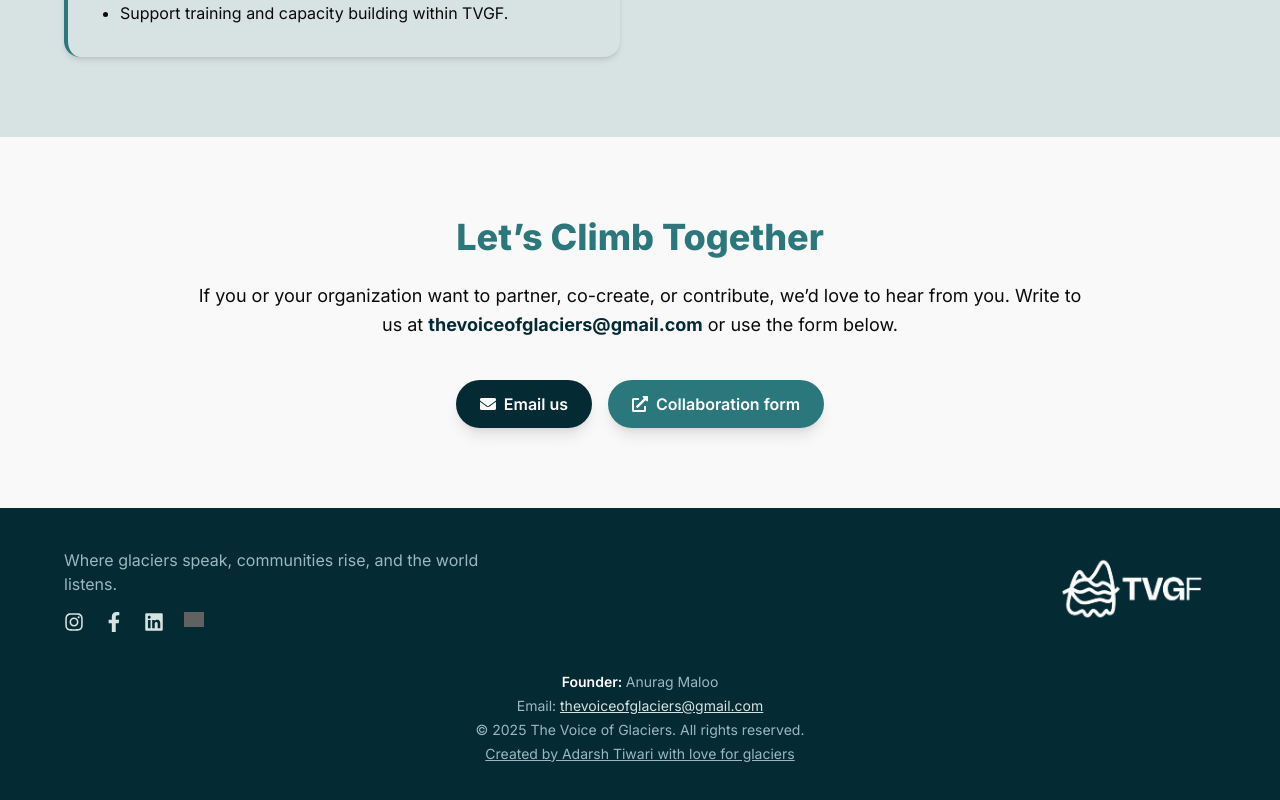
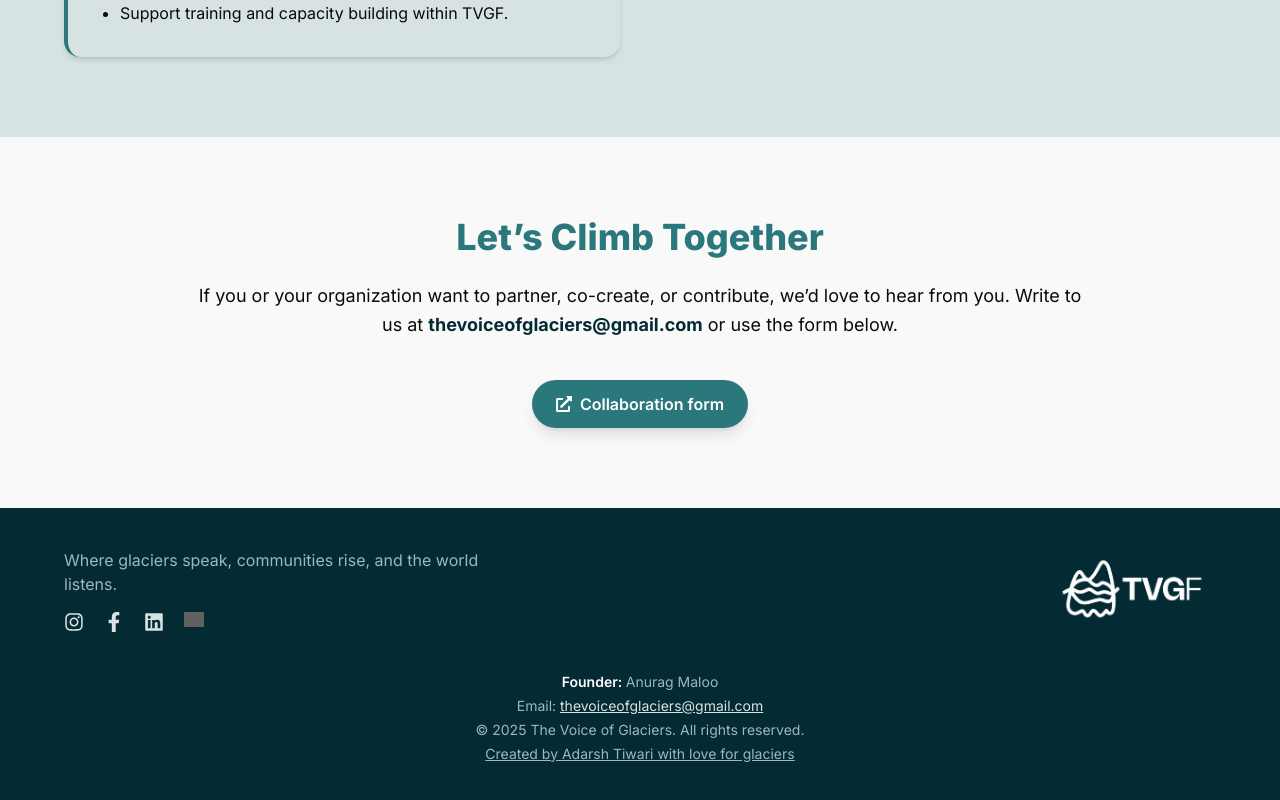
Before and after one commit to Adarsh108-tech/the-voice-of-glacier, a Next.js app: page /collaborate in a window 1280 px wide. Shown: the part 2803-3603 px from the top of the page. Built offline with nearby package versions, Linux system fonts and the light colour scheme; grey boxes are pictures that could not be loaded.

Commit message:
removed email us functionality

```diff
--- a/src/app/collaborate/page.js
+++ b/src/app/collaborate/page.js
@@ -318,19 +318,7 @@ export default function CollaboratePage() {
             </motion.p>
 
             <div className="flex flex-col sm:flex-row items-center justify-center gap-4">
-              <motion.a
-                href="mailto:thevoiceofglaciers@gmail.com"
-                className="inline-flex items-center gap-2 bg-glacier-dark text-white font-semibold py-3 px-6 rounded-full shadow-lg hover:opacity-90 transition-colors duration-300"
-                variants={fadeInUp}
-                initial="hidden"
-                whileInView="visible"
-                transition={{ duration: 0.6, delay: 0.15 }}
-                viewport={{ once: true }}
-                aria-label="Email The Voice of Glaciers Foundation"
-              >
-                <FaEnvelope aria-hidden="true" />
-                Email us
-              </motion.a>
+
 
               <motion.a
                 href="https://docs.google.com/forms/d/e/1FAIpQLScxbQubbwUS2rdI3KRD9ZGbppWN5B6ZITGw7SmDHMG34c2CXw/viewform?usp=preview"
```
